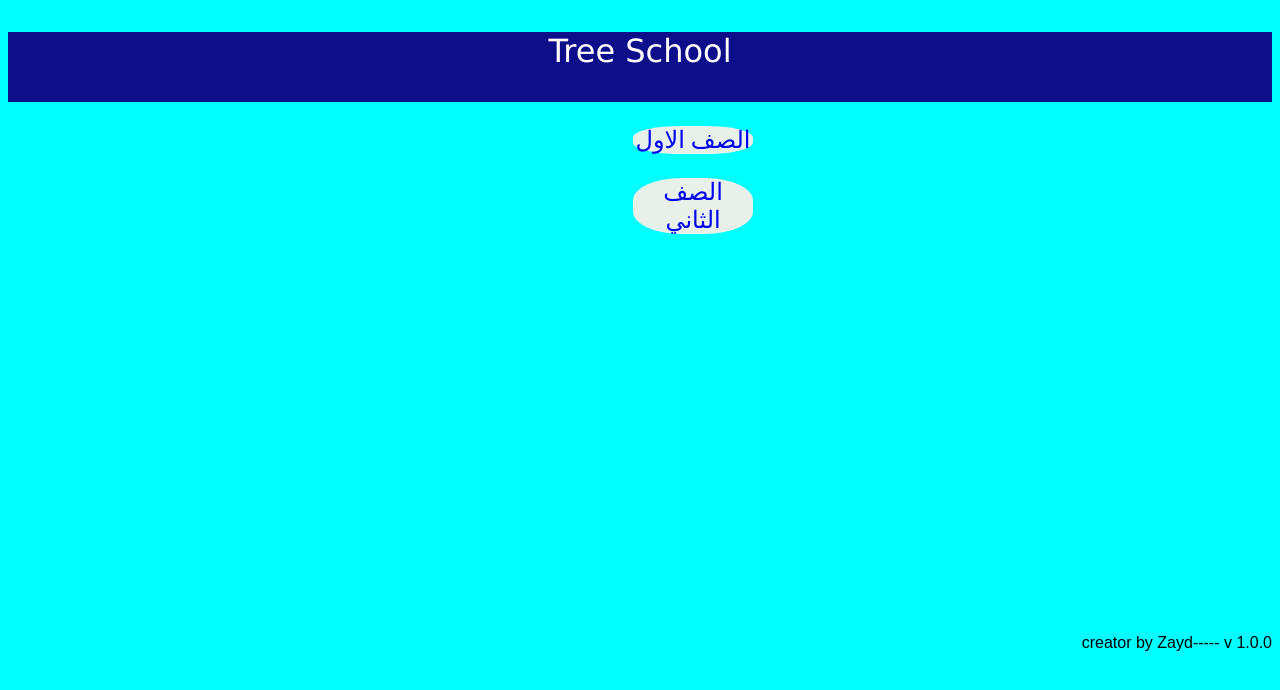
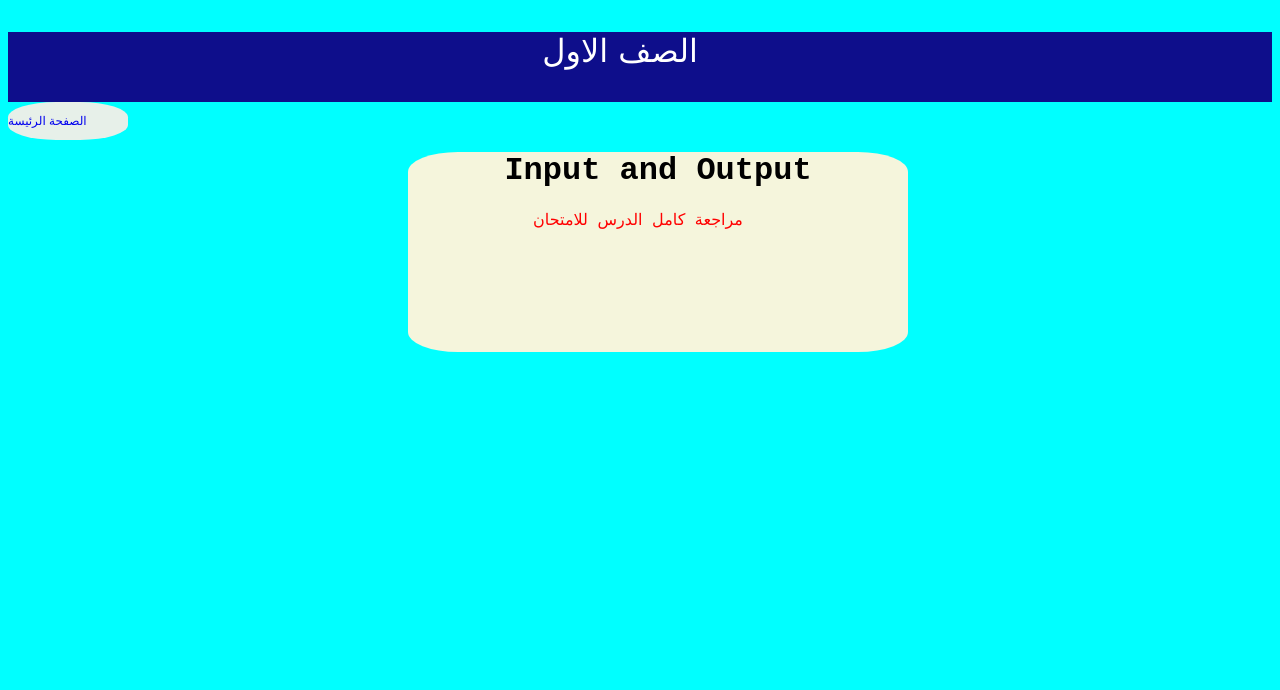
Before and after one commit to zaydo7b-arch/Tree_school., a plain HTML site: page index.html in a window 1280 px wide. Drawn offline with Linux system fonts and the light colour scheme.

Commit message:
Add files via upload

```diff
--- a/index.html
+++ b/index.html
@@ -3,20 +3,19 @@
 <head>
     <meta charset="UTF-8">
     <meta name="viewport" content="width=device-width, initial-scale=1.0">
-    <title>Tree School</title>
+    <title>الصف الاول</title>
     <link rel="stylesheet" href="style.css">
 </head>
 <body>
     <div class="div1">
-        <p class="logo">Tree School</p>
+        <p class="logo">الصف الاول</p>
+        <div class="home">
+        <p class="p1"><a href="https://zaydo7b-arch.github.io/Tree_school./">الصفحة الرئيسة</a></p>
+      </div>
     </div>
-    <div class="g1">
-      <p class="classes"><a href="#"> الصف الاول</a></p>
-      </div>
-      <div class="g2">
-         <p class="classes"><a href="#"> الصف الثاني</a></p>
-      </div>
-      <p class="end">creator by Zayd-----   v 1.0.0</p>
-
+    <div class="agenda">
+        <h1 class="p">Input and Output</h1>
+        <p class="p"> مراجعة كامل الدرس للامتحان</p>
+    </div>
 </body>
 </html>
--- a/style.css
+++ b/style.css
@@ -10,32 +10,36 @@
     display: flex;
     justify-content:center;
 }
-.classes{
+.agenda{
+    width: 500px;
+    height: 200px;
+    background-color: beige;
+    margin-left: 400px;
+    margin-top: 50px;
+    border-radius: 10%;
+    margin-right: 20px ;
+}
+.p{
     text-align: center;
-    font-size: x-large;
-    display: block ;
+    font-family: 'Courier New', Courier, monospace;
+}
+p{
+    margin-right: 40px;
+    color: red;
+}
+body{
+    background-color: aqua;
+}
+.home{
+    width: 120px;
+    background-color: rgb(231, 240, 233);
+    border-radius: 40%;
+    float: inline-start;
+}
+.p1{
+    font-size: 12px;
+    font-family:sans-serif ;
 }
 a{
-    text-decoration:none;
+    text-decoration: none;
 }
-body{
-    height: 500px;
-    background-color: aqua;
-}
-.g1{
-    width: 120px;
-    background-color: rgb(231, 240, 233);
-    margin-left: 625px;
-    border-radius: 40%;
-}
-.g2{
-    width: 120px;
-    background-color: rgb(231, 240, 233);
-    margin-left: 625px;
-    border-radius: 40%;
-}
-.end{
-    text-align: end;
-    margin-top: 400px;
-    font-family: Arial, Helvetica, sans-serif;
-}
```
